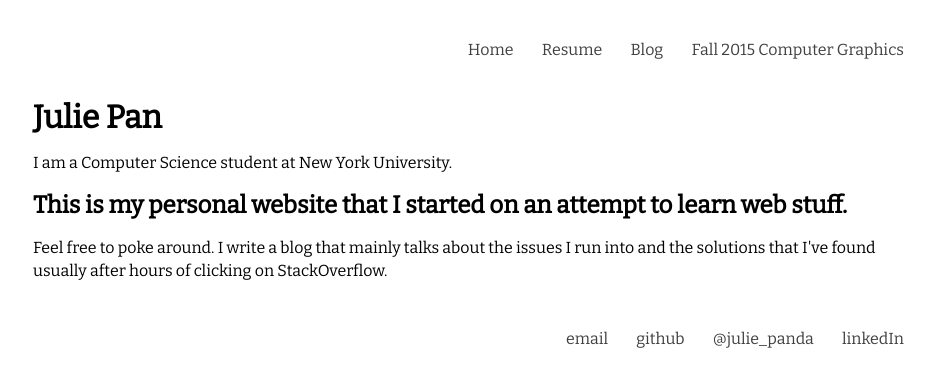
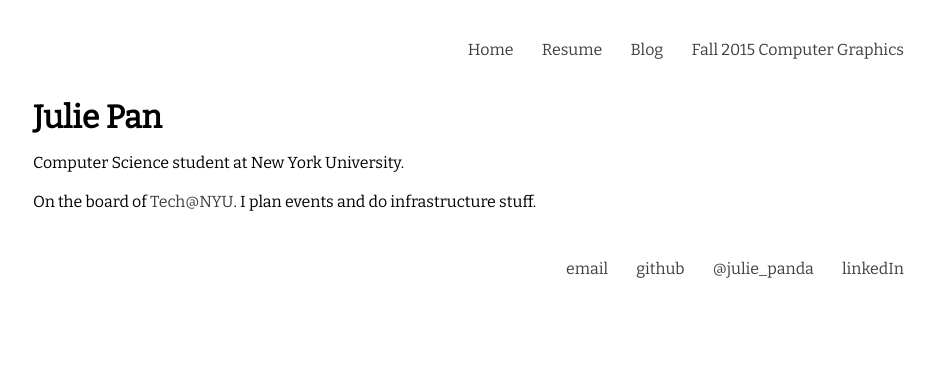
Before and after one commit to juliepanda/juliepanda.github.io, a Jekyll site: the page built from index.html, in a window 1280 px wide. Shown: the top 387 px of the page, without its empty margins (159-1094 px from the left). Built offline with Jekyll 4.4.1, drawn with Linux system fonts in a browser that asks for light colours.

Commit message:
edit blurb

```diff
--- a/index.html
+++ b/index.html
@@ -5,8 +5,6 @@ title: julie pan
 
 <div class="blurb">
 	<h1>Julie Pan</h1>
-	<p>I am a Computer Science student at New York University.</p>
+	<p>Computer Science student at New York University.</p>
 </div><!--/.blurb-->
-
-<h2>This is my personal website that I started on an attempt to learn web stuff.</h2>
-<p>Feel free to poke around. I write a blog that mainly talks about the issues I run into and the solutions that I've found usually after hours of clicking on StackOverflow.</p>
+<p>On the board of <a href="https://techatnyu.org">Tech@NYU</a>. I plan events and do infrastructure stuff.</p>
```
